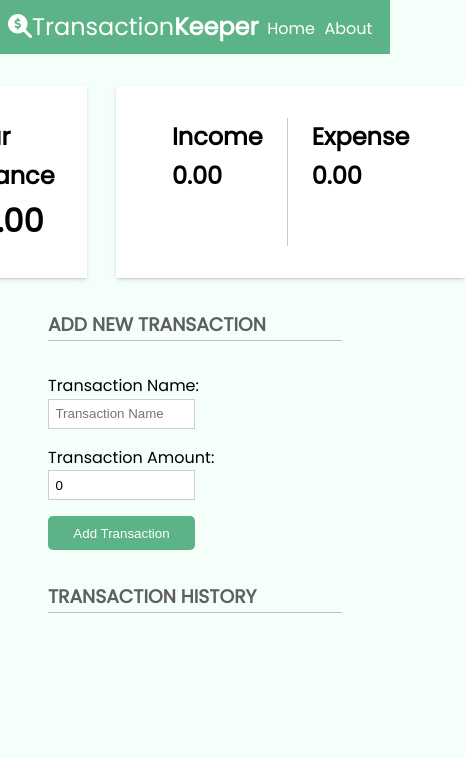
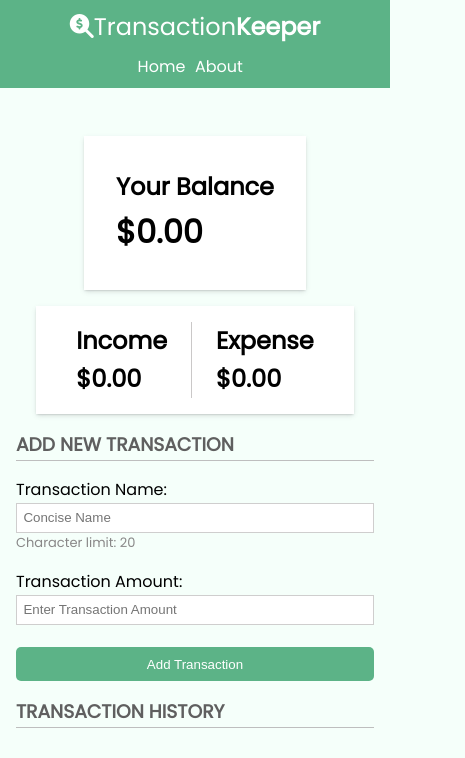
Before and after one commit to RyanHallgarth/transaction-keeper, a React (Create React App) app: page / in a window 390 px wide. Shown: the top 758 px of the page, 465 px wide, since content can reach past the window. Built offline with nearby package versions, Linux system fonts and the light colour scheme.

Commit message:
Dynamic colors, delete functionality

```diff
--- a/src/App.css
+++ b/src/App.css
@@ -17,9 +17,15 @@ body {
 
 h3 {
   border-bottom: 1px solid rgb(190, 190, 190);
-  margin: 2rem 0;
+  margin: 1rem 0;
   text-transform: uppercase;
   color: rgb(95, 95, 95);
+}
+
+.form-control p {
+  font-size: 13px;
+  color: rgb(136, 135, 135);
+  margin-bottom: 1rem;
 }
 
 .navbar ul {
@@ -64,7 +70,9 @@ h3 {
   justify-content: center;
 }
 
-.top .balance {
+.top .balance,
+.top .neg-balance,
+.top .pos-balance {
   margin-right: 10%;
 }
 
@@ -84,6 +92,21 @@ h3 {
   border-right: 1px solid rgb(202, 200, 200);
 }
 
+.positive {
+  color: rgb(92, 179, 135);
+}
+
+.negative {
+  color: rgb(201, 5, 5);
+}
+
+.pos-border {
+  border-right: 3px solid rgb(92, 179, 135);
+}
+.neg-border {
+  border-right: 3px solid rgb(201, 5, 5);
+}
+
 .balance {
   background: rgb(255, 255, 255);
   box-shadow: rgba(84, 84, 95, 0.25) 0px 2px 5px -1px,
@@ -91,11 +114,30 @@ h3 {
   padding: 2rem;
 }
 
+.neg-balance {
+  background: rgb(255, 255, 255);
+  box-shadow: rgba(84, 84, 95, 0.25) 0px 2px 5px -1px,
+    rgba(255, 0, 0, 0.3) 0px 3px 2px -1px;
+  padding: 2rem;
+}
+
+.pos-balance {
+  background: rgb(255, 255, 255);
+  box-shadow: rgba(84, 84, 95, 0.25) 0px 2px 5px -1px,
+    rgba(0, 255, 128, 0.3) 0px 3px 2px -1px;
+  padding: 2rem;
+}
+.list-item {
+  display: flex;
+  align-items: center;
+  justify-content: center;
+}
+
 .list li {
   display: flex;
   width: 100%;
   justify-content: space-between;
-  border-radius: 5px;
+  border-radius: 0 5px 5px 0;
   padding: 0.6rem;
   margin: 1rem 0;
   background: rgb(255, 255, 255);
@@ -119,10 +161,6 @@ input {
   max-width: 50%;
 }
 
-input:first-of-type {
-  margin-bottom: 1rem;
-}
-
 input:focus {
   outline: none !important;
   border: 2px solid rgb(69, 141, 119);
@@ -131,16 +169,113 @@ input:focus {
 .add-btn {
   width: 50%;
   display: block;
-  margin-top: 1rem;
+  margin-top: 1.4rem;
   padding: 0.6rem;
   border: none;
   color: #fff;
   background-color: rgb(92, 179, 135);
   border-radius: 5px;
+  transition: 0.6s;
+  cursor: pointer;
 }
 
 .add-btn:hover {
   color: rgb(92, 179, 135);
   background-color: mintcream;
   border: 1px solid rgb(92, 179, 135);
+  transition: 0.6s;
 }
+
+.delete-btn {
+  padding: 0.9rem;
+  border: none;
+  margin-right: 2px;
+  color: rgb(248, 82, 82);
+  transition: 0.5s;
+  cursor: pointer;
+  border-radius: 5px 0 0 5px;
+  box-shadow: rgba(84, 84, 95, 0.25) 0px 2px 5px -1px,
+    rgba(54, 54, 54, 0.3) 0px 1px 2px -1px;
+}
+
+.delete-btn:hover {
+  padding: 0.9rem;
+  border: none;
+  margin-right: 2px;
+  background-color: #fff;
+  color: rgb(248, 82, 82);
+}
+
+@media only screen and (max-width: 850px) {
+  .navbar {
+    flex-direction: column;
+    align-items: center;
+    justify-content: center;
+  }
+  .navbar h1 {
+  }
+  .navbar ul {
+    display: flex;
+    list-style: none;
+    margin-top: 0.5rem;
+  }
+  .top {
+    display: flex;
+    justify-content: center;
+    align-items: center;
+    flex-direction: column;
+  }
+
+  .balance {
+    margin: 1rem 0;
+  }
+
+  .top .balance,
+  .top .neg-balance,
+  .top .pos-balance {
+    margin: 1rem 0;
+  }
+
+  .inc-exp-container {
+    display: flex;
+    background: rgb(255, 255, 255);
+    box-shadow: rgba(84, 84, 95, 0.25) 0px 2px 5px -1px,
+      rgba(54, 54, 54, 0.3) 0px 1px 2px -1px;
+    padding: 1rem;
+  }
+
+  .container {
+    margin: 2rem 1rem;
+  }
+
+  .add-btn {
+    width: 100%;
+    display: block;
+    margin-top: 1.4rem;
+    padding: 0.6rem;
+    border: none;
+    color: #fff;
+    background-color: rgb(92, 179, 135);
+    border-radius: 5px;
+    transition: 0.6s;
+    cursor: pointer;
+  }
+
+  .delete-btn {
+    padding: 0.9 0.5rem;
+    border: none;
+    margin-right: 2px;
+    color: rgb(248, 82, 82);
+    transition: 0.5s;
+    cursor: pointer;
+    border-radius: 5px 0 0 5px;
+    box-shadow: rgba(84, 84, 95, 0.25) 0px 2px 5px -1px,
+      rgba(54, 54, 54, 0.3) 0px 1px 2px -1px;
+  }
+
+  input {
+    padding: 0.4rem;
+    border: 1px solid rgb(207, 206, 206);
+    max-width: 100%;
+  }
+}
--- a/src/components/AddTransaction.js
+++ b/src/components/AddTransaction.js
@@ -3,7 +3,7 @@ import { GlobalContext } from "../context/GlobalState";
 
 const AddTransaction = () => {
   const [name, setName] = useState("");
-  const [amount, setAmount] = useState(0);
+  const [amount, setAmount] = useState("");
 
   const { addTransaction } = useContext(GlobalContext);
 
@@ -17,7 +17,7 @@ const AddTransaction = () => {
     };
 
     setName("");
-    setAmount(0);
+    setAmount("");
 
     addTransaction(newTransaction);
   };
@@ -33,8 +33,11 @@ const AddTransaction = () => {
             type='text'
             value={name}
             onChange={(e) => setName(e.target.value)}
-            placeholder='Transaction Name'
+            placeholder='Concise Name'
+            required
+            maxLength='20'
           />
+          <p>Character limit: {20 - name.length}</p>
 
           <label htmlFor='amount'>Transaction Amount:</label>
           <input
--- a/src/components/Balance.js
+++ b/src/components/Balance.js
@@ -9,7 +9,11 @@ const Balance = () => {
   const balance = amountArray.reduce((acc, num) => (acc += num), 0).toFixed(2);
 
   return (
-    <div className='balance'>
+    <div
+      className={
+        balance < 0 ? "neg-balance" : balance > 0 ? "pos-balance" : "balance"
+      }
+    >
       <h2>Your Balance</h2>
       <h1>${balance}</h1>
     </div>
--- /dev/null
+++ b/src/components/DeleteBtn.js
@@ -0,0 +1,19 @@
+import React, { useContext } from "react";
+import { GlobalContext } from "../context/GlobalState";
+
+const DeleteBtn = ({ transaction }) => {
+  const { deleteTransaction } = useContext(GlobalContext);
+
+  return (
+    <div>
+      <button
+        className='delete-btn'
+        onClick={() => deleteTransaction(transaction.id)}
+      >
+        <i className='fas fa-trash-alt fa-lg'></i>
+      </button>
+    </div>
+  );
+};
+
+export default DeleteBtn;
--- a/src/components/IncomeExpense.js
+++ b/src/components/IncomeExpense.js
@@ -11,20 +11,21 @@ const IncomeExpense = () => {
     .reduce((acc, num) => (acc += num), 0)
     .toFixed(2);
 
-  const expense = amountArray
+  let expense = amountArray
     .filter((num) => num < 0)
-    .reduce((acc, num) => (acc += num), 0)
-    .toFixed(2);
+    .reduce((acc, num) => (acc += num), 0);
+
+  expense = Math.abs(expense).toFixed(2);
 
   return (
     <div className='inc-exp-container'>
-      <div class='income'>
+      <div className='income'>
         <h2>Income</h2>
-        <h2>{income}</h2>
+        <h2 className={income > 0 ? "positive" : ""}>${income}</h2>
       </div>
-      <div>
+      <div className='expense'>
         <h2>Expense</h2>
-        <h2>{expense}</h2>
+        <h2 className={expense > 0 ? "negative" : ""}>${expense}</h2>
       </div>
     </div>
   );
--- a/src/components/Transaction.js
+++ b/src/components/Transaction.js
@@ -1,11 +1,23 @@
 import React from "react";
+import DeleteBtn from "./DeleteBtn";
 
 const Transaction = ({ transaction }) => {
   return (
-    <li>
-      <p>{transaction.name}</p>
-      <p>{transaction.amount}</p>
-    </li>
+    <div className='list-item'>
+      <DeleteBtn transaction={transaction} />
+      <li
+        className={
+          transaction.amount > 0
+            ? "pos-border"
+            : transaction.amount < 0
+            ? "neg-border"
+            : ""
+        }
+      >
+        <p>{transaction.name}</p>
+        <p>{transaction.amount}</p>
+      </li>
+    </div>
   );
 };
 
```
Also changed, not shown: src/components/TransactionList.js (+8 -10 lines).
